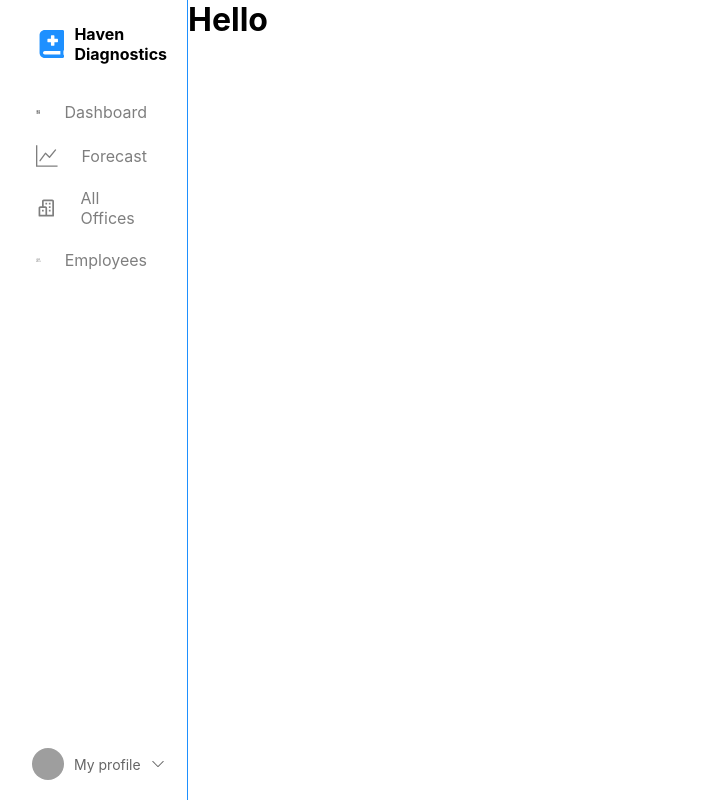
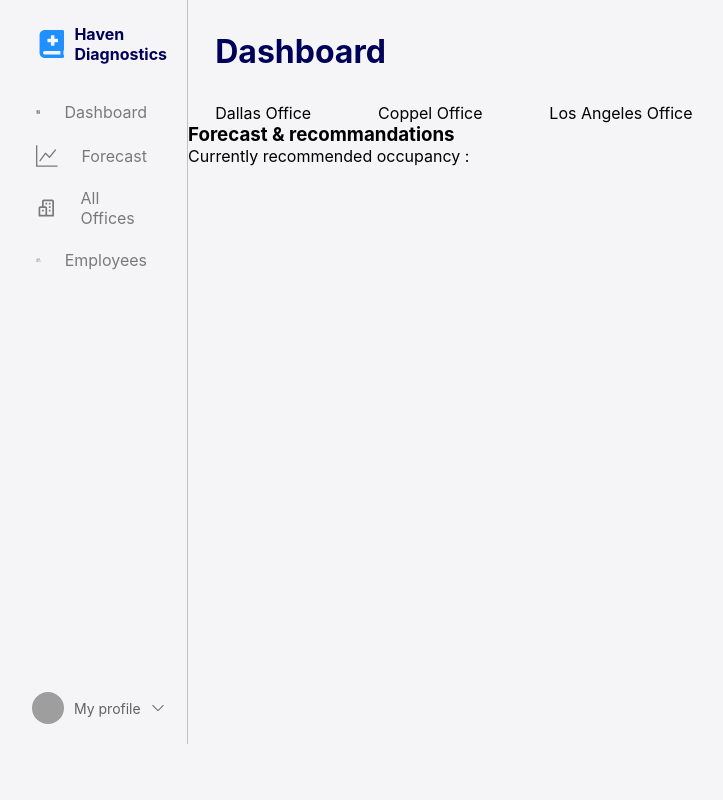
Before and after one commit to MuhammedSafarov/Dashboard, a React (Create React App) app in the folder dashboard/: page / in a window 1280 px wide. Shown: the whole page, without its empty margins (4-727 px from the left). Built offline with nearby package versions, Linux system fonts and the light colour scheme; grey boxes are pictures that could not be loaded.

Commit message:
File structure optimized

```diff
--- a/dashboard/src/App.js
+++ b/dashboard/src/App.js
@@ -1,12 +1,13 @@
 import "./App.css";
 import Sidebar from "./components/Sidebar/Sidebar";
+import HomePage from "./pages/homePage/HomePage";
 
 function App() {
   return (
     <div className="App">
       <div className="container">
         <Sidebar />
-        <h1>Hello</h1>
+        <HomePage/>
       </div>
     </div>
   );
--- /dev/null
+++ b/dashboard/src/components/Header/Header.jsx
@@ -0,0 +1,17 @@
+import React from "react";
+import "./Header.scss";
+
+const Header = () => {
+  return (
+    <header className="header">
+      <h1>Dashboard</h1>
+      <ul className="header-navigation-list">
+        <li className="header-navigation-item">Dallas Office</li>
+        <li className="header-navigation-item">Coppel Office</li>
+        <li className="header-navigation-item">Los Angeles Office</li>
+      </ul>
+    </header>
+  );
+};
+
+export default Header;
--- /dev/null
+++ b/dashboard/src/components/Header/Header.scss
@@ -0,0 +1,22 @@
+.header {
+  width: 100%;
+  padding-top: 2rem;
+  padding-left: 1.7rem;
+  h1 {
+    color: rgb(0, 0, 89);
+  }
+  .header-navigation-list {
+    width: 45%;
+    margin-top: 2rem;
+    list-style: none;
+    display: flex;
+    justify-content: space-between;
+    align-items: center;
+    .header-navigation-item:hover {
+      font-weight: bold;
+      cursor: pointer;
+      padding-bottom: 2px;
+      border-bottom: 2px solid dodgerblue;
+    }
+  }
+}
--- /dev/null
+++ b/dashboard/src/components/Recommendation/Recommendation.jsx
@@ -0,0 +1,13 @@
+import React from "react";
+import "./Recommendation.scss";
+
+const Recommendation = () => {
+  return (
+    <div className="recommendation-container">
+      <h3>Forecast & recommandations</h3>
+      <p>Currently recommended occupancy :</p>
+    </div>
+  );
+};
+
+export default Recommendation;
--- a/dashboard/src/components/Sidebar/Sidebar.scss
+++ b/dashboard/src/components/Sidebar/Sidebar.scss
@@ -1,11 +1,11 @@
 .sidebar-container {
-  height: 100vh;
+  height: 93vh;
   width: 15%;
   padding: 20px;
   display: flex;
   flex-direction: column;
   justify-content: space-between;
-  border-right: 1px solid dodgerblue;
+  border-right: 1px solid rgb(193, 193, 193);
   .sidebar-header {
     .logo {
       display: flex;
@@ -17,8 +17,9 @@
         margin: 10px;
         color: dodgerblue;
       }
-      p {
+      .logo-name {
         font-weight: bold;
+        color: rgb(0, 0, 89);
       }
     }
     .sidebar-navigation {
--- a/dashboard/src/index.css
+++ b/dashboard/src/index.css
@@ -5,6 +5,7 @@ body {
     sans-serif;
   -webkit-font-smoothing: antialiased;
   -moz-osx-font-smoothing: grayscale;
+  background-color: #F5F5F7;
 }
 
 code {
--- /dev/null
+++ b/dashboard/src/pages/dallasPage/DallasPage.jsx
@@ -0,0 +1,12 @@
+import React from "react";
+import Recommendation from "../../components/Recommendation/Recommendation";
+
+const DallasPage = () => {
+  return (
+    <div className="dallas-container">
+      <Recommendation />
+    </div>
+  );
+};
+
+export default DallasPage;
--- /dev/null
+++ b/dashboard/src/pages/homePage/HomePage.jsx
@@ -0,0 +1,15 @@
+import React from "react";
+import Header from "../../components/Header/Header";
+import DallasPage from "../dallasPage/DallasPage";
+import "./HomePage.scss";
+
+const HomePage = () => {
+  return (
+    <div className="home-container">
+      <Header />
+      <DallasPage />
+    </div>
+  );
+};
+
+export default HomePage;
--- /dev/null
+++ b/dashboard/src/pages/homePage/HomePage.scss
@@ -0,0 +1,3 @@
+.home-container {
+  width: 85%;
+}
```
Also changed, not shown: dashboard/src/components/Recommendation/Recommendation.scss (added).
